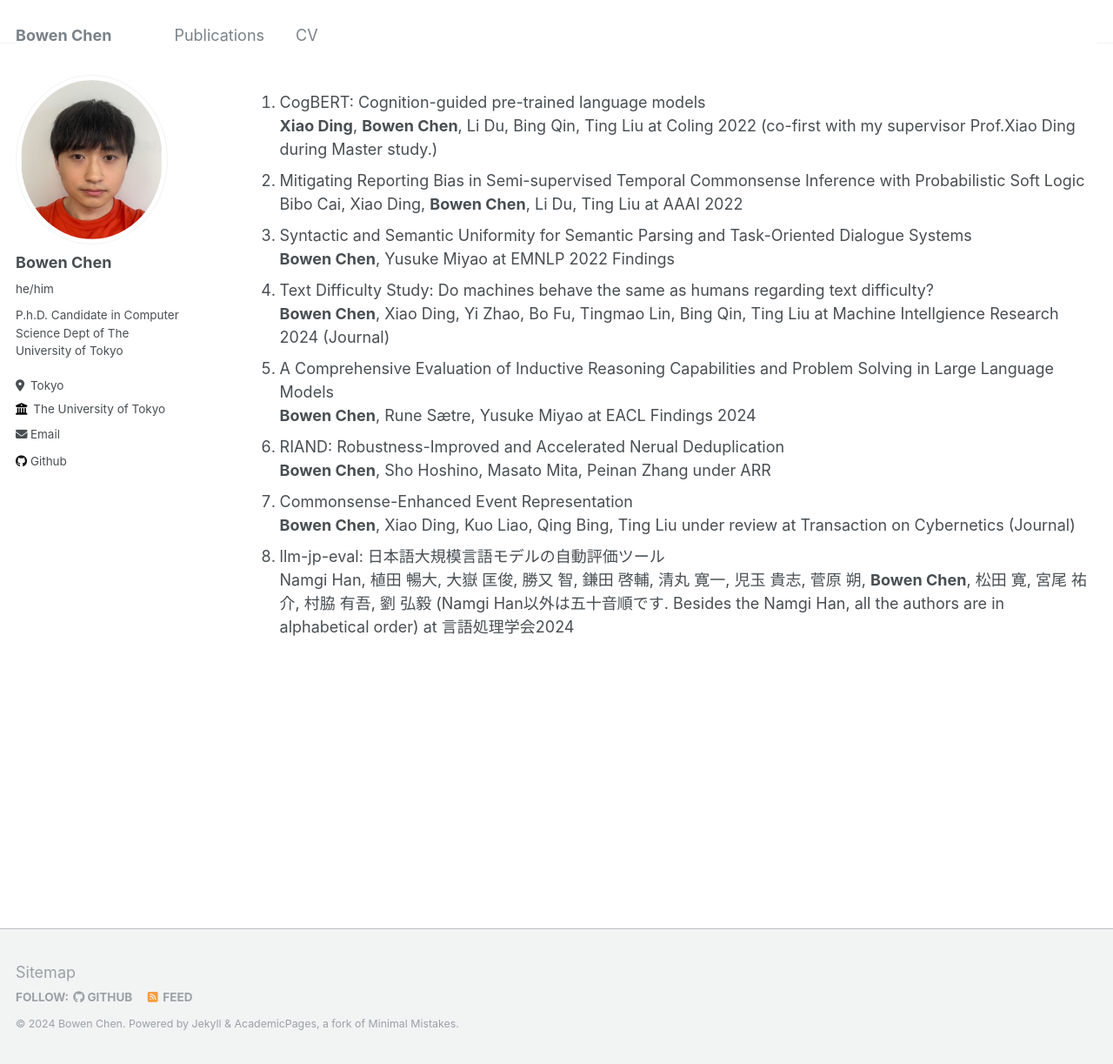
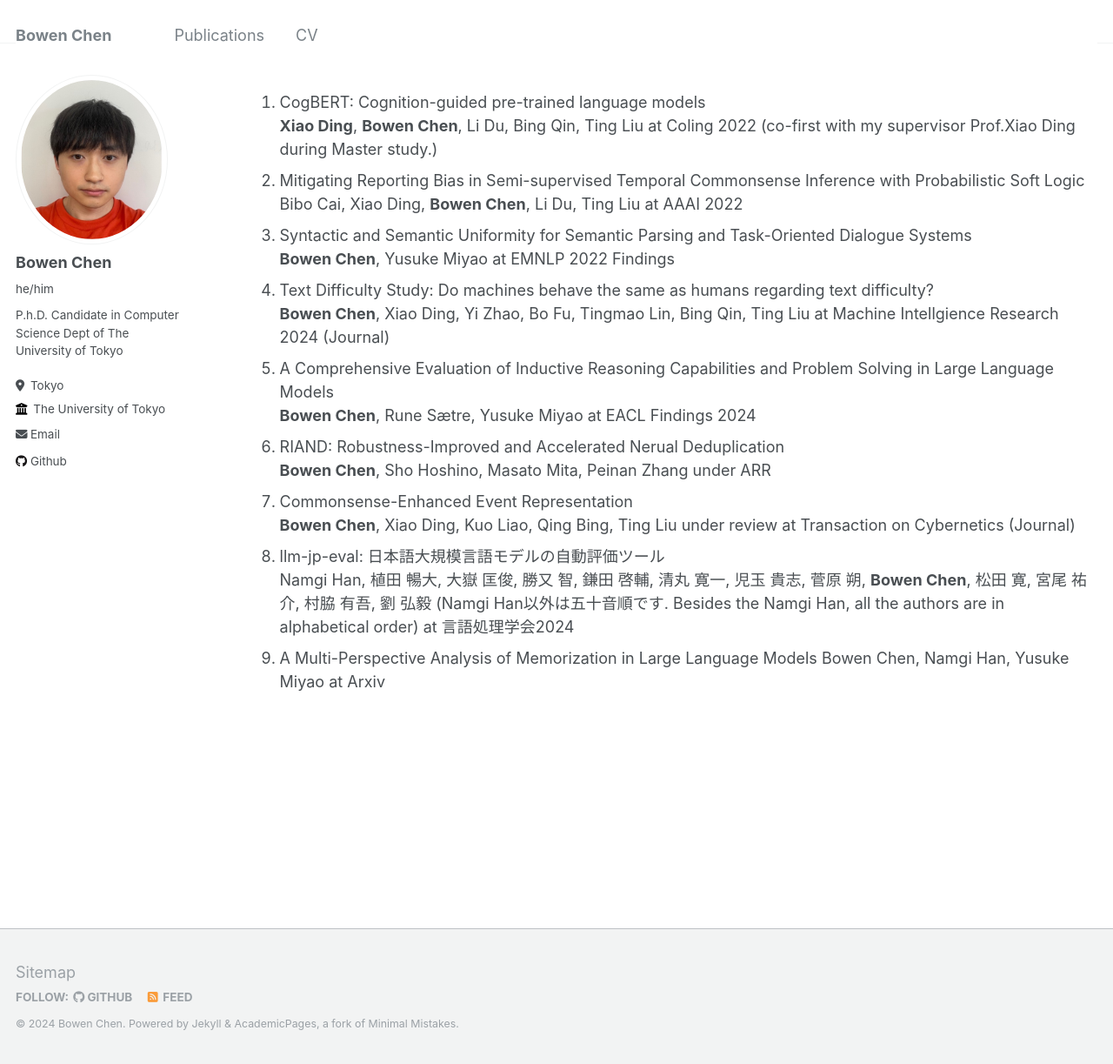
Before and after one commit to PosoSAgapo/PosoSAgapo.github.io, a Jekyll site: the page built from _pages/publications.md, in a window 1280 px wide and 1223 px high. Shown: the whole window at 87% size. Built offline with Jekyll 4.4.1, drawn with Linux system fonts in a browser that asks for light colours.

Commit message:
correct file nameg

```diff
--- a/_pages/publications.md
+++ b/_pages/publications.md
@@ -20,3 +20,5 @@ Bibo Cai, Xiao Ding, **Bowen Chen**, Li Du, Ting Liu at AAAI 2022
 **Bowen Chen**, Xiao Ding, Kuo Liao, Qing Bing, Ting Liu under review at Transaction on Cybernetics (Journal)
 8. llm-jp-eval: 日本語大規模言語モデルの自動評価ツール
 Namgi Han, 植田 暢大, 大嶽 匡俊, 勝又 智, 鎌田 啓輔, 清丸 寛一, 児玉 貴志, 菅原 朔, **Bowen Chen**, 松田 寛, 宮尾 祐介, 村脇 有吾, 劉 弘毅 (Namgi Han以外は五十音順です. Besides the Namgi Han, all the authors are in alphabetical order) at 言語処理学会2024
+9. A Multi-Perspective Analysis of Memorization in Large Language Models
+Bowen Chen, Namgi Han, Yusuke Miyao at Arxiv
```
